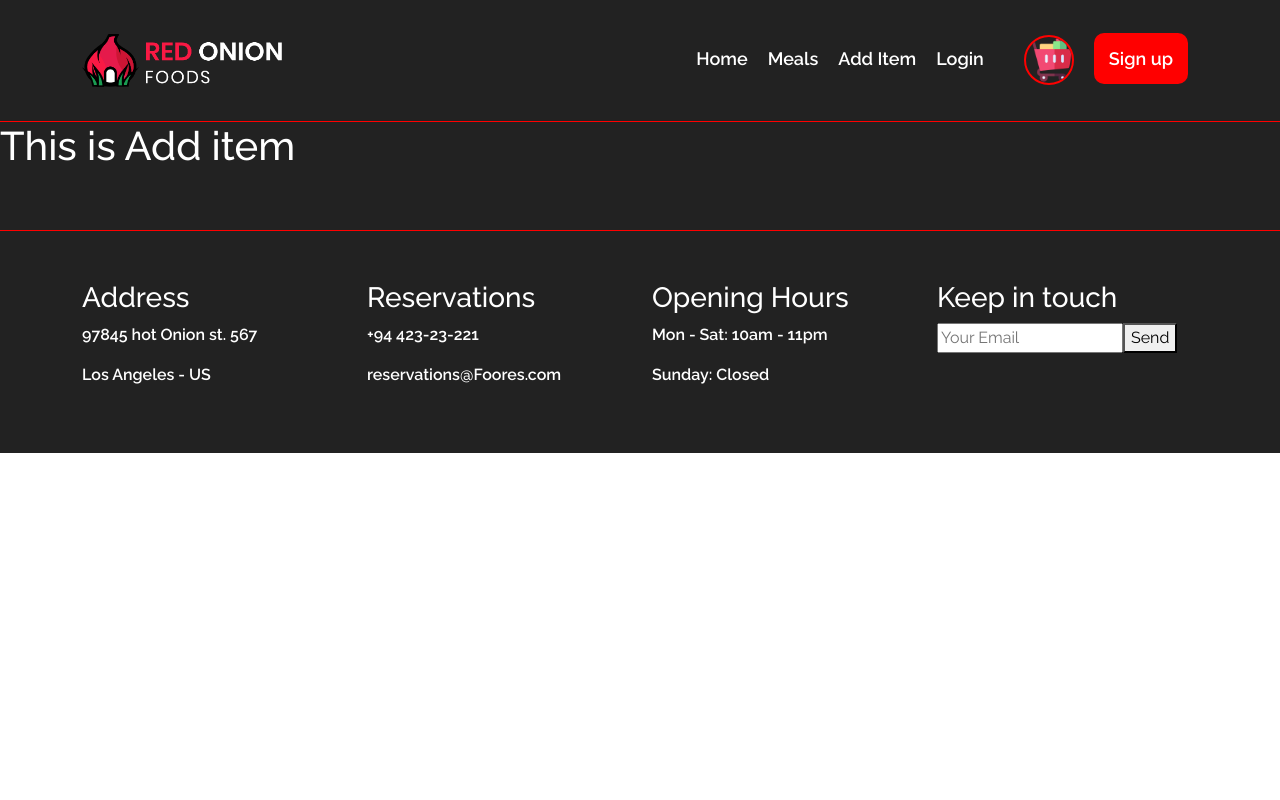
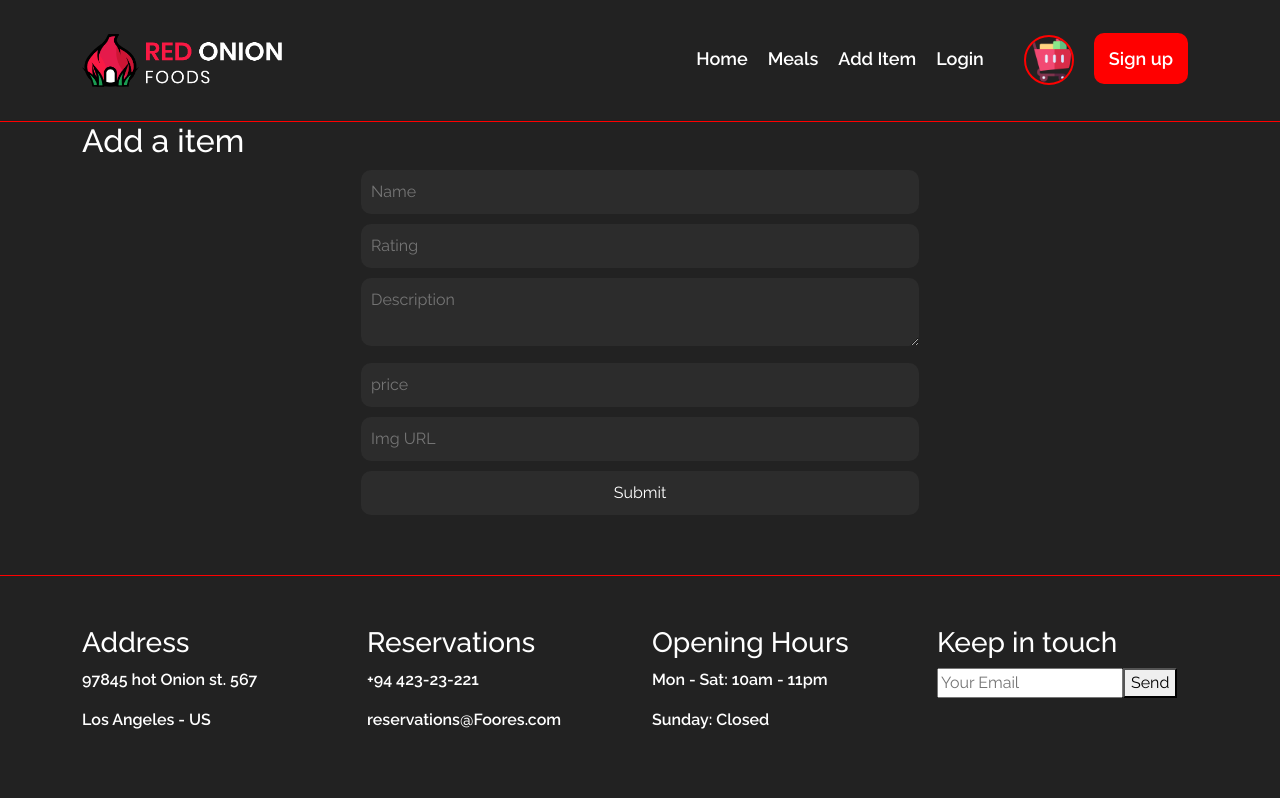
Before and after one commit to Samiul-Ahmed-96/react-hot-onion-restaurant, a React (Create React App) app: page /additem in a window 1280 px wide. Built offline with nearby package versions, Linux system fonts and the light colour scheme; no server answers.

Commit message:
added item to db and show items form db

```diff
--- a/package.json
+++ b/package.json
@@ -9,11 +9,13 @@
     "@testing-library/jest-dom": "^5.14.1",
     "@testing-library/react": "^11.2.7",
     "@testing-library/user-event": "^12.8.3",
+    "axios": "^0.23.0",
     "bootstrap": "^5.1.1",
     "firebase": "^9.1.3",
     "react": "^17.0.2",
     "react-bootstrap": "^2.0.0-rc.0",
     "react-dom": "^17.0.2",
+    "react-hook-form": "^7.17.5",
     "react-router-dom": "^5.3.0",
     "react-scripts": "4.0.3",
     "web-vitals": "^1.1.2"
--- /dev/null
+++ b/src/Pages/AddItem/AddItem.css
@@ -0,0 +1,12 @@
+form.form-item {
+  text-align: center;
+}
+form.form-item textarea {
+  width: 50%;
+  margin: 0px auto;
+  background: #2c2c2c;
+  border: none;
+  border-radius: 10px;
+  padding: 10px;
+  color: #fff;
+}
--- a/src/Pages/AddItem/AddItem.js
+++ b/src/Pages/AddItem/AddItem.js
@@ -1,11 +1,34 @@
+import axios from 'axios';
 import React from 'react';
+import { Container } from 'react-bootstrap';
+import { useForm } from 'react-hook-form';
+import './AddItem.css';
 
-const AddUser = () => {
+const AddItem = () => {
+        const { register, handleSubmit,reset } = useForm();
+        const onSubmit = data => {
+            axios.post('http://localhost:5000/items' ,data)
+            .then(result => {
+                if(result.data.insertedId){
+                    alert('Successfully added');
+                    reset();
+                }
+            })
+        };
+
     return (
-        <div className="text-white">
-            <h1>This is Add item</h1>
-        </div>
+      <Container className="text-white">
+            <h2>Add a item</h2>
+            <form className="form-item" onSubmit={handleSubmit(onSubmit)}>
+                <input {...register("name")} placeholder="Name"/>
+                <input {...register("rating")} placeholder="Rating"/>
+                <textarea {...register("description")} placeholder="Description"/>
+                <input {...register("price")} type="number" placeholder="price"/>
+                <input {...register("img")} placeholder="Img URL"/>
+                <input type="submit" />
+            </form>
+      </Container>
     );
 };
 
-export default AddUser;
+export default AddItem;
--- a/src/Pages/Foods/Breakfast/Breakfast.js
+++ b/src/Pages/Foods/Breakfast/Breakfast.js
@@ -6,7 +6,7 @@ const Breakfast = () => {
     const [breakfasts,setBreakfast] = useState([])
 
     useEffect(()=>{
-        fetch("/Breakfast.json")
+        fetch("http://localhost:5000/items")
         .then(res => res.json())
         .then(data => setBreakfast(data))
     },[])
```
Also changed, not shown: 1 other file (tests, documents, lock files or other folders).
